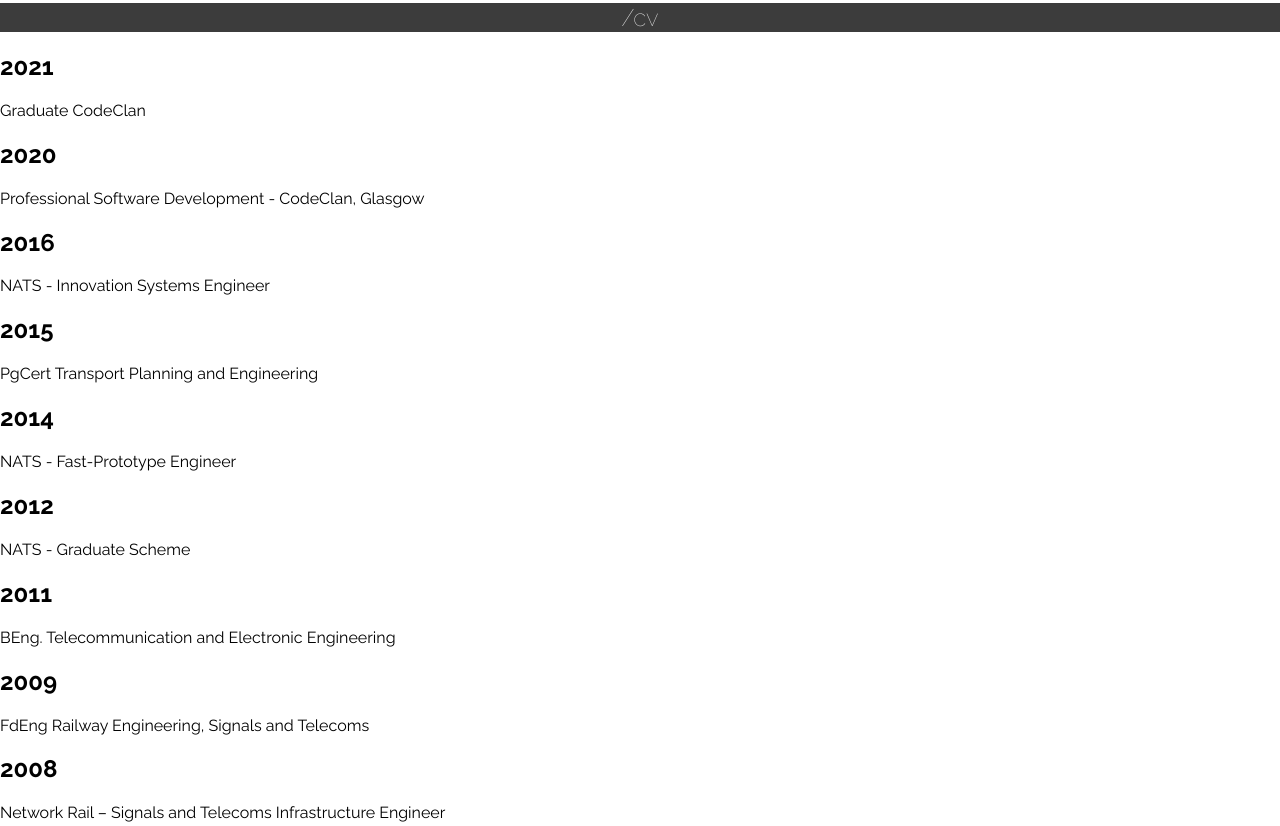
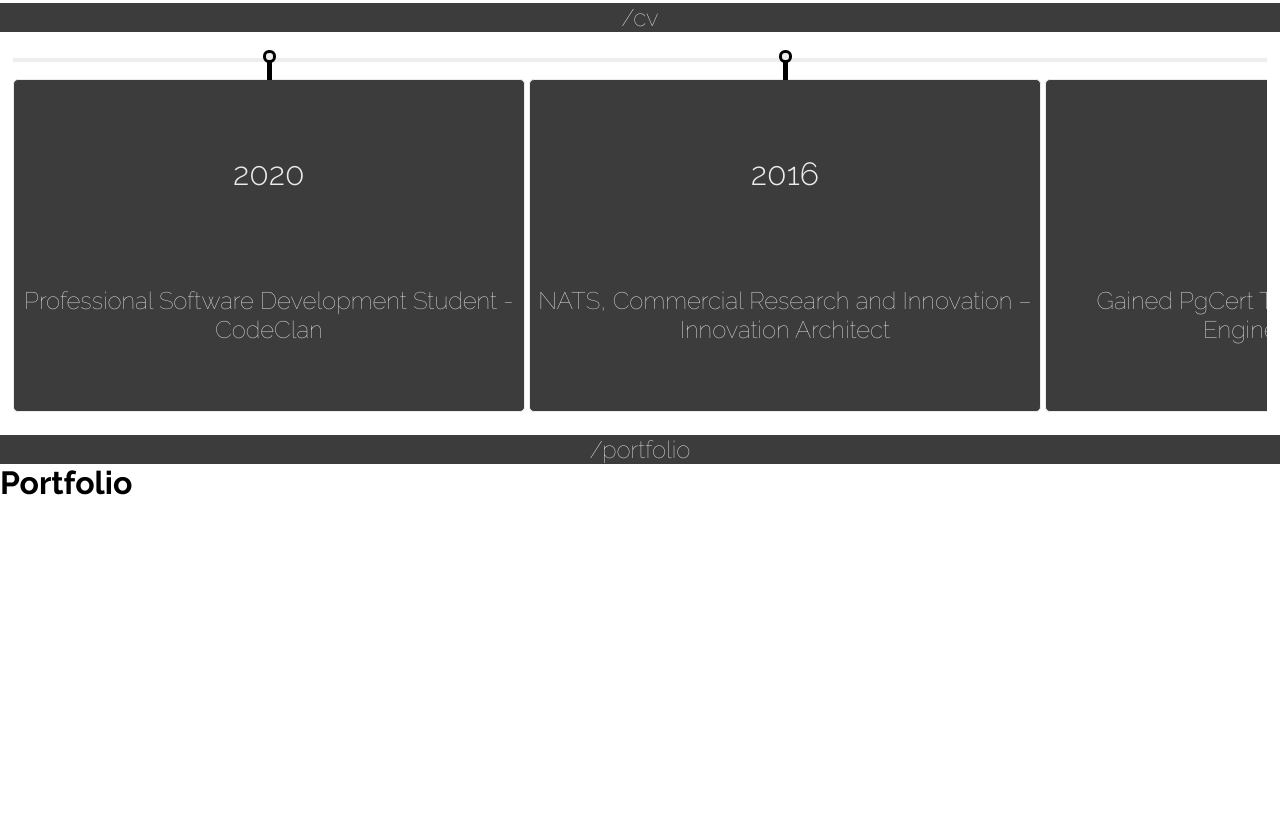
Before and after one commit to tpstocker/tps.dev, a plain HTML site: page tps.dev/index.html in a window 1280 px wide. Shown: the part 944-1770 px from the top of the page. Drawn offline with Linux system fonts and the light colour scheme.

Commit message:
timeline functioning

```diff
--- a/tps.dev/base.css
+++ b/tps.dev/base.css
@@ -21,3 +21,7 @@
 h1 {
     margin: 0;
 }
+
+#s-contact {
+    text-align: center;
+}
--- a/tps.dev/index.html
+++ b/tps.dev/index.html
@@ -4,7 +4,7 @@
     <link rel="preconnect" href="https://fonts.gstatic.com">
     <link href="https://fonts.googleapis.com/css2?family=Raleway:ital,wght@0,100;0,200;0,300;0,400;0,500;0,600;0,700;0,800;0,900;1,100;1,200;1,300;1,400;1,500;1,600;1,700;1,800;1,900&display=swap" rel="stylesheet">
     <link rel="stylesheet" href="base.css">
-    <!-- <link rel="stylesheet" href="timeline.css"> -->
+    <link rel="stylesheet" href="timeline.css">
     <link rel="stylesheet" href="navbars.css">
     <meta charset="UTF-8">
     <meta http-equiv="X-UA-Compatible" content="IE=edge">
@@ -54,62 +54,40 @@
 
     </ul>
 </nav>
-<div class="s.cv">
-    <div class="container right">
-        <div class="content">
-            <h2>2021</h2>
-            <p>Graduate CodeClan</p>
-        </div>
+
+<div class="timeline-container">
+    <div class="timeline-bar">
     </div>
-    <div class="container left">
-        <div class="content">
-            <h2>2020</h2>
-            <p>Professional Software Development - CodeClan, Glasgow</p>
-        </div>
+    <div class="timeline">
+    <div class="entry">
+        <p class="timeline-date">2020</p>
+        <p class="timeline-title">Professional Software Development Student - CodeClan</p>
+     </div>
+     <div class="entry">
+        <p class="timeline-date">2016</p>
+        <p class="timeline-title">NATS, Commercial Research and Innovation – Innovation Architect</p>
     </div>
-    <div class="container right">
-        <div class="content">
-            <h2>2016</h2>
-            <p>NATS - Innovation Systems Engineer</p>
-        </div>
+    <div class="entry">
+        <p class="timeline-date">2016</p>
+        <p class="timeline-title">Gained PgCert Transport Planning and Engineering (Pass)</p>
     </div>
-    <div class="container left">
-        <div class="content">
-            <h2>2015</h2>
-            <p>PgCert Transport Planning and Engineering</p>
-        </div>
+    <div class="entry">
+        <p class="timeline-date">2014</p>
+        <p class="timeline-title">NATS, Commercial Research and Innovation – Fast-Prototype Site Engineer</p>
     </div>
-    <div class="container right">
-        <div class="content">
-            <h2>2014</h2>
-            <p>NATS - Fast-Prototype Engineer</p>
-        </div>
+    <div class="entry">
+        <p class="timeline-date">2012</p>
+        <p class="timeline-title">Joined NATS as a Graduate System Engineer</p>
     </div>
-    <div class="container left">
-        <div class="content">
-            <h2>2012</h2>
-            <p>NATS - Graduate Scheme</p>
-        </div>
+    <div class="entry">
+        <p class="timeline-date">2012</p>
+        <p class="timeline-title">Awarded BEng. Telecommunication and Electronic Engineering (First Class Honours)</p>
     </div>
-    <div class="container right">
-        <div class="content">
-            <h2>2011</h2>
-            <p>BEng. Telecommunication and Electronic Engineering</p>
-        </div>
-    </div>
-    <div class="container left">
-        <div class="content">
-            <h2>2009</h2>
-            <p>FdEng Railway Engineering, Signals and Telecoms</p>
-        </div>
-    </div>
-    <div class="container right">
-        <div class="content">
-            <h2>2008</h2>
-            <p>Network Rail – Signals and Telecoms Infrastructure Engineer</p>
-        </div>
     </div>
 </div>
+
+
+
 
 <nav id="portfolio-nav">
     <ul id="portfolio-nav-ul">
@@ -163,7 +141,6 @@
     </ul>
 </nav>
 <div id="s-contact">
-    <h1>contact</h1>
     <br>
     <br>
     <br>
@@ -174,6 +151,9 @@
     <br>
     <br>
     <br>
+    <p>tom@tps.dev</p>
+    <p>linked in logo</p>
+    <p>github logo</p>
     <br>
     <br>
     <br>
--- a/tps.dev/timeline.css
+++ b/tps.dev/timeline.css
@@ -1,102 +1,73 @@
-* {
-    box-sizing: border-box;
+.timeline-container {
+    padding: 1vw;
   }
 
-.cv {
-    /* background-color: white; */
-    position: relative;
-    max-width: 1200px;
-    margin: 0 auto;
+  .timeline-title {
+      font-weight: 100;
+      font-size: 1.5rem;
   }
 
-/* the ruler */
-.cv::after {
-    content: '';
-    position: absolute;
-    width: 6px;
-    background-color: goldenrod;
-    border: 1px solid rgb(234, 132, 3);
-    top: 0;
-    bottom: 0;
-    left: 50%;
-    margin-left: -3px;
+  .timeline-date {
+      font-weight: 300;
+      font-size: 2rem;
   }
 
-/* container around content */
-.container {
-    padding: 10px 40px;
+  .timeline {
+    white-space: nowrap;
+    overflow-x: scroll;
+    padding: 30px 0 10px 0;
     position: relative;
-    background-color: inherit;
-    width: 50%;
   }
 
-/* the circles on the cv */
-.container::after {
-    content: '';
-    position: absolute;
-    width: 25px;
-    height: 25px;
-    right: -17px;
-    background-color: goldenrod;
-    border: 1px solid rgb(234, 132, 3);
-    top: 15px;
-    border-radius: 50%;
-    z-index: 2;
+  .entry {
+    display: inline-block;
+    vertical-align: top;
+    color: rgb(235,235,235);
+    padding: 5px;
+    text-align: center;
+    position: relative;
+    border-top: 4px solid #06182E;
+    border-radius: 5px;
+    max-width: 500px;
+    white-space: pre-wrap;
+    background-color: rgb(60,60,60);
+    border: solid rgb(235,235,235) 0.5px;
   }
 
-/* containers to left */
-.left {
+
+  /* the circles on the pointers */
+  .entry:after {
+    content: '';
+    display: block;
+    background: #eee;
+    width: 7px;
+    height: 7px;
+    border-radius: 6px;
+    border: 3px solid black;
+    position: absolute;
+    left: 50%;
+    top: -30px;
+    margin-left: -6px;
+  }
+
+  /* the pointer */
+  .entry:before {
+    content: '';
+    display: block;
+    background: black;
+    width: 5px;
+    height: 20px;
+    position: absolute;
+    left: 50%;
+    top: -20px;
+    margin-left: -2px;
+  }
+
+  .timeline-bar {
+    height: 4px;
+    background: #eee;
+    width: 100%;
+    position: relative;
+    top: 13px;
     left: 0;
   }
-
-/* containers to right */
-.right {
-    left: 50%;
-}
-
-/* add arrows to left container */
-.left::before {
-    content: '';
-    height: 0;
-    position: absolute;
-    top: 22px;
-    width: 0;
-    z-index: 2;
-    right: 30px;
-    border: medium solid rgb(234, 132, 3);
-    border-width: 10px 0 10px 10px;
-    border-color: transparent transparent transparent rgb(234, 132, 3);
-}
-
-/* Add arrows to the left container (pointing right) */
-.left::before {
-    content: " ";
-    height: 0;
-    position: absolute;
-    top: 22px;
-    width: 0;
-    z-index: 2;
-    right: 30px;
-    border: medium solid white;
-    border-width: 10px 0 10px 10px;
-    border-color: transparent transparent transparent white;
-  }
-
-  /* Add arrows to the right container (pointing left) */
-.right::before {
-    content: " ";
-    height: 0;
-    position: absolute;
-    top: 22px;
-    width: 0;
-    z-index: 2;
-    left: 30px;
-    border: medium solid white;
-    border-width: 10px 10px 10px 0;
-    border-color: transparent white transparent transparent;
-  }
-
-  /* Fix the circle for containers on the right side */
-  .right::after {
-    left: -16px;
-  }
```
Lines whose indentation alone changed are shown as unchanged.
